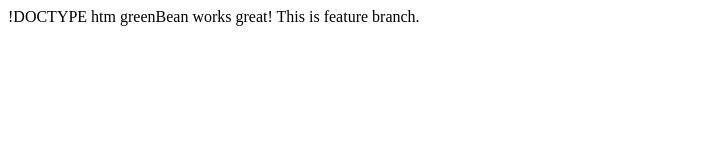
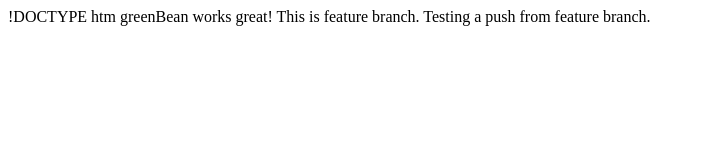
Before and after one commit to vijay7979/lectwo, a plain HTML site: page index.html in a window 1280 px wide. Shown: the whole page, without its empty margins (0-704 px from the left). Drawn offline with Linux system fonts and the light colour scheme.

Commit message:
added another line

```diff
--- a/index.html
+++ b/index.html
@@ -7,5 +7,6 @@
 <body>
 	greenBean works great!
 	This is feature branch.
+	Testing a push from feature branch.
 </body>
 </html>
```
